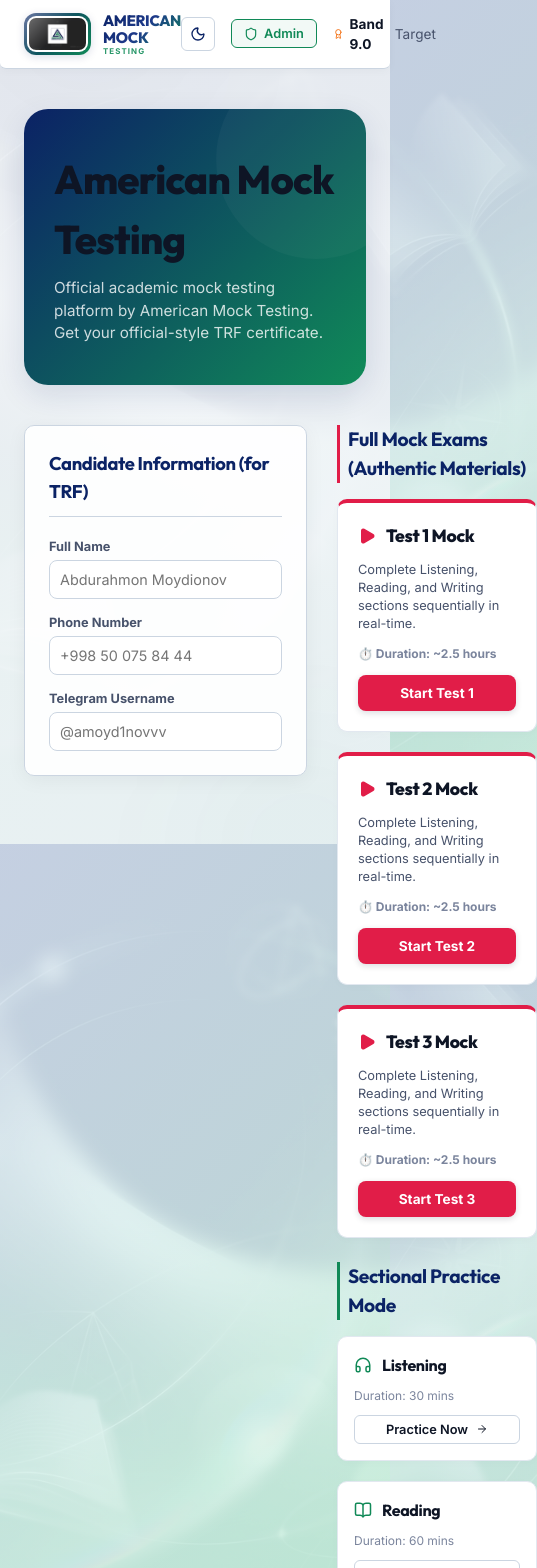
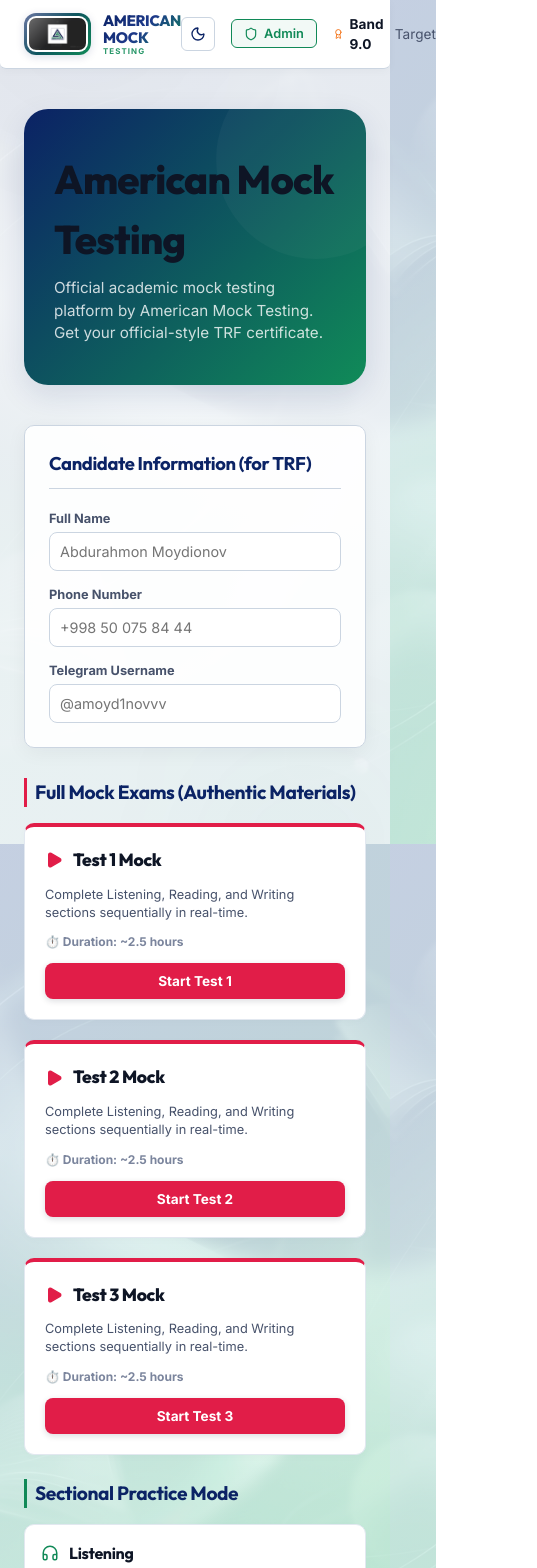
Before and after one commit to webdesignerkhasanov1-droid/ielts, a React (Vite) app: page / in a window 390 px wide. Shown: the top 1568 px of the page, 537 px wide, since content can reach past the window. Built offline with nearby package versions, Linux system fonts and the light colour scheme; no server answers.

Commit message:
Make main dashboard grid fully responsive for small screens and Chrome shortcuts

```diff
--- a/src/components/Dashboard.tsx
+++ b/src/components/Dashboard.tsx
@@ -102,7 +102,7 @@
         </div>
       </div>
 
-      <div style={{ display: 'grid', gridTemplateColumns: '1.2fr 2fr', gap: '30px', alignItems: 'start' }}>
+      <div style={{ display: 'grid', gridTemplateColumns: 'repeat(auto-fit, minmax(320px, 1fr))', gap: '30px', alignItems: 'start' }}>
 
         {/* Candidate Registration Panel */}
         <div className="glass-panel" style={{ padding: '24px', display: 'flex', flexDirection: 'column', gap: '20px' }}>
```
